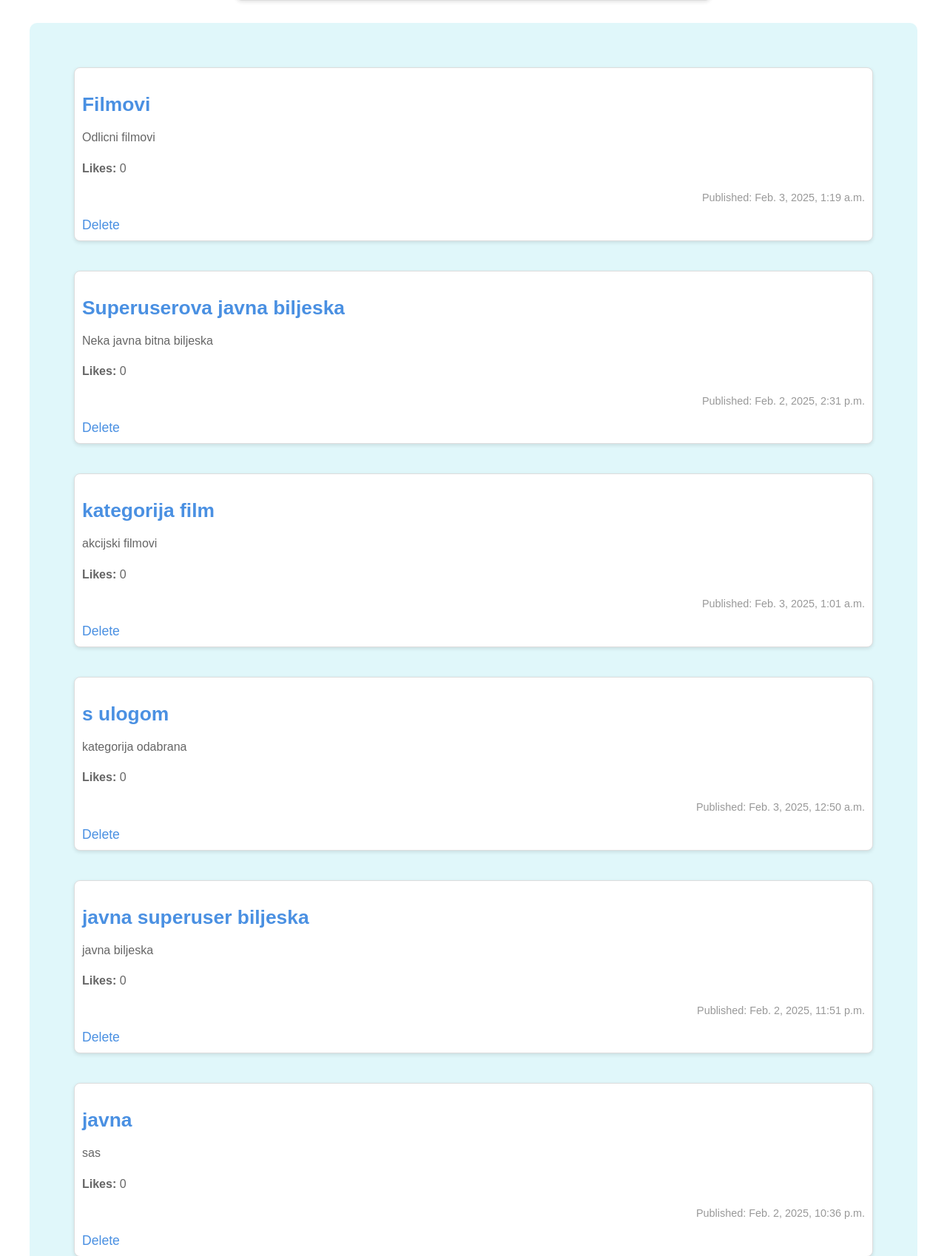
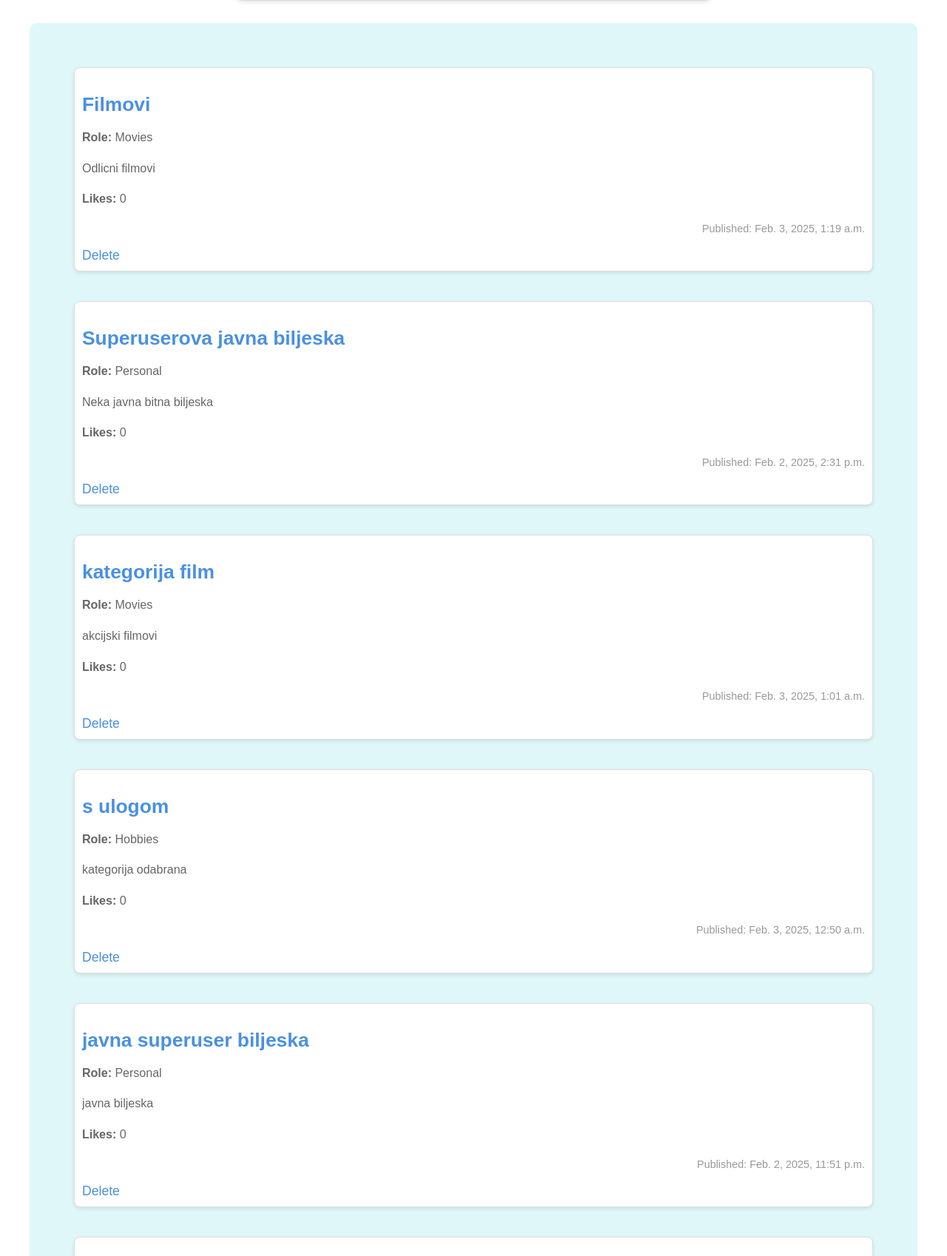
Before and after one commit to mlenic23/NoteHub, a Django app: page /notes/ in a window 1280 px wide. Shown: the part 241-1939 px from the top of the page at 74% size. Run offline with Django 5.2, Linux system fonts and the light colour scheme; data comes from the database, SQL or seed files in the repository; both versions use the stored data as it was after the commit.

Commit message:
Everything for superuser

```diff
--- a/projekt/accounts/templates/accounts/profile.html
+++ b/projekt/accounts/templates/accounts/profile.html
@@ -12,6 +12,7 @@
               <div class="card my-4 shadow-sm p-3 mb-5">
                   <div class="card-body m-2">
                       <h4>{{ note.title }}</h4>
+                      <p><strong>Role:</strong> {{ note.get_role_display }}</p>
                       <p>{{ note.content }}</p>
                       <p><small>Created on: {{ note.pub_date }}</small></p>
 
--- a/projekt/accounts/views.py
+++ b/projekt/accounts/views.py
@@ -46,7 +46,7 @@ def profile(request, user_id):
     user = get_object_or_404(CustomUser, pk=user_id)
 
     try:
-        account = user.account  # Ispravno: koristi `user.account`
+        account = user.account
     except Account.DoesNotExist:
         account = None
 
@@ -56,7 +56,7 @@ def profile(request, user_id):
     notes = Note.objects.filter(user=user)
 
     notes = Note.objects.filter(user=user)
-    public_notes = notes.filter(is_public=True).order_by('-pub_date')
+    public_notes = notes.filter(is_public=True).order_by('-is_important', '-pub_date')
 
     if request.user == user:
         private_notes = notes.filter(is_private=True).order_by('-pub_date')
--- a/projekt/notes/forms.py
+++ b/projekt/notes/forms.py
@@ -75,4 +75,7 @@ class PrivateNoteForm(forms.ModelForm):
 class NoteForm(forms.ModelForm):
     class Meta:
         model = Note
-        fields = ['title', 'content', 'is_public', 'is_important']
+        fields = ['title', 'content', 'is_public', 'is_important', 'role']
+        widgets = {
+            'role': forms.Select(choices=Note.ROLE_CHOICES)
+        }
--- a/projekt/notes/models.py
+++ b/projekt/notes/models.py
@@ -17,6 +17,15 @@ class PrivateNoteModel(models.Model):
 
 
 class Note(models.Model):
+    ROLE_CHOICES = [
+        ('hobbies', 'Hobbies'),
+        ('movies', 'Movies'),
+        ('school', 'School'),
+        ('work', 'Work'),
+        ('music', 'Music'),
+        ('personal', 'Personal'),
+    ]
+
     user = models.ForeignKey('accounts.CustomUser', on_delete=models.CASCADE, null=True, blank=True, related_name='notes')
     title = models.CharField(max_length=200)
     content = models.TextField()
@@ -29,7 +38,7 @@ class Note(models.Model):
     password = models.CharField(max_length=100, null=True, blank=True)
     completed = models.BooleanField(default=False)
     is_private = models.BooleanField(default=False)
-
+    role = models.CharField(max_length=20, choices=ROLE_CHOICES, blank=True, null=True)
 
 
     def __str__(self):
--- a/projekt/notes/static/app/notes.css
+++ b/projekt/notes/static/app/notes.css
@@ -464,3 +464,29 @@ body.dark {
     max-width: 0px;
 
 }
+
+.role-select {
+    background-color: #3498db;
+    color: white;
+    font-size: 14px;
+    padding: 5px 10px;
+    border: none;
+    border-radius: 5px;
+    width: 150px;
+    cursor: pointer;
+    transition: background-color 0.3s;
+}
+
+.role-select:hover {
+    background-color: #2980b9;
+}
+
+.role-select option {
+    background-color: #3498db;
+    color: white;
+}
+
+.role-select:focus {
+    border-color: #2980b9;
+    outline: none;
+}
--- a/projekt/notes/templates/notes/detail.html
+++ b/projekt/notes/templates/notes/detail.html
@@ -4,6 +4,9 @@
 
 {% block content %}
     <h2>{{ note.title }}</h2>
+    {% if user.is_authenticated and user.type == "SUPERUSER" %}
+        <p><strong>Role:</strong> {{ note.get_role_display }}</p>
+    {% endif %}
     <p>{{ note.content }}</p>
     <p>Published: {{ note.pub_date }}</p>
 
--- a/projekt/notes/templates/notes/index.html
+++ b/projekt/notes/templates/notes/index.html
@@ -11,7 +11,7 @@
         <div class="search-sort-buttons">
             <button type="submit" class="search-button">Search</button>
 
-            <select name="order" onchange="this.form.submit()"> <!-- Automatski podnosi formu pri promeni -->
+            <select name="order" onchange="this.form.submit()">
                 <option value="desc" {% if current_order == 'desc' %}selected{% endif %}>Newest to Oldest</option>
                 <option value="asc" {% if current_order == 'asc' %}selected{% endif %}>Oldest to Newest</option>
             </select>
@@ -22,6 +22,11 @@
         {% for note in latest_note_list %}
         <div class="note">
             <h3><a href="{% url 'notes:detail' note.id %}">{{ note.title }}</a></h3>
+            {% if note.user.type == 'SUPERUSER' %}
+                {% if note.role %}
+                    <p><strong>Role:</strong> {{ note.get_role_display }}</p>
+                {% endif %}
+            {% endif %}
             <p>{{ note.content }}</p>
 
             <p><strong>Likes:</strong> {{ note.likes }}</p>
--- a/projekt/notes/views.py
+++ b/projekt/notes/views.py
@@ -64,6 +64,13 @@ def add_note(request):
         is_public = 'is_public' in request.POST
         is_important = 'is_important' in request.POST and request.user.type == 'SUPERUSER'
         is_private = "is_private" in request.POST
+        role = request.POST.get('role') if request.user.type == 'SUPERUSER' else None
+
+        if request.user.type == 'SUPERUSER' and not is_public:
+            is_private = True
+            is_locked = True
+        else:
+            is_locked = False
 
         if not title or not content:
             return HttpResponse("Title and content are required.", status=400)
@@ -74,12 +81,17 @@ def add_note(request):
             content=content,
             is_public=is_public,
             is_important=is_important,
-            is_private=is_private
+            is_locked=is_locked,
+            is_private=is_private,
+            role=role
         )
+
+        if is_locked:
+            return redirect('notes:lock_note', note_id=note.id)
 
         return redirect("notes:index")
 
-    return render(request, 'notes/add_note.html')
+    return render(request, 'notes/add_note.html', {'role_choices': Note.ROLE_CHOICES})
 
 
 
@@ -121,15 +133,14 @@ def edit_note(request, note_id):
     if request.method == 'POST':
         form = NoteForm(request.POST, instance=note)
 
-        password = request.POST.get('password')
-        if password:
-            note.password = password
-            note.is_locked = True
-            note.save()
+        if form.is_valid():
+            note = form.save(commit=False)
+            note.title = request.POST.get('title')
+            note.content = request.POST.get('content')
 
-        if form.is_valid():
-            form.save()
-            return redirect('accounts:profile', user_id=request.user.id)
+        note.save()
+        return redirect('accounts:profile', user_id=request.user.id)
+
     else:
         form = NoteForm(instance=note)
 
```
Also changed, not shown: projekt/notes/templates/notes/add_note.html (+8 -1 lines), projekt/db.sqlite3, projekt/notes/migrations/0009_note_role.py (added), projekt/notes/migrations/0010_alter_note_role.py (added).
